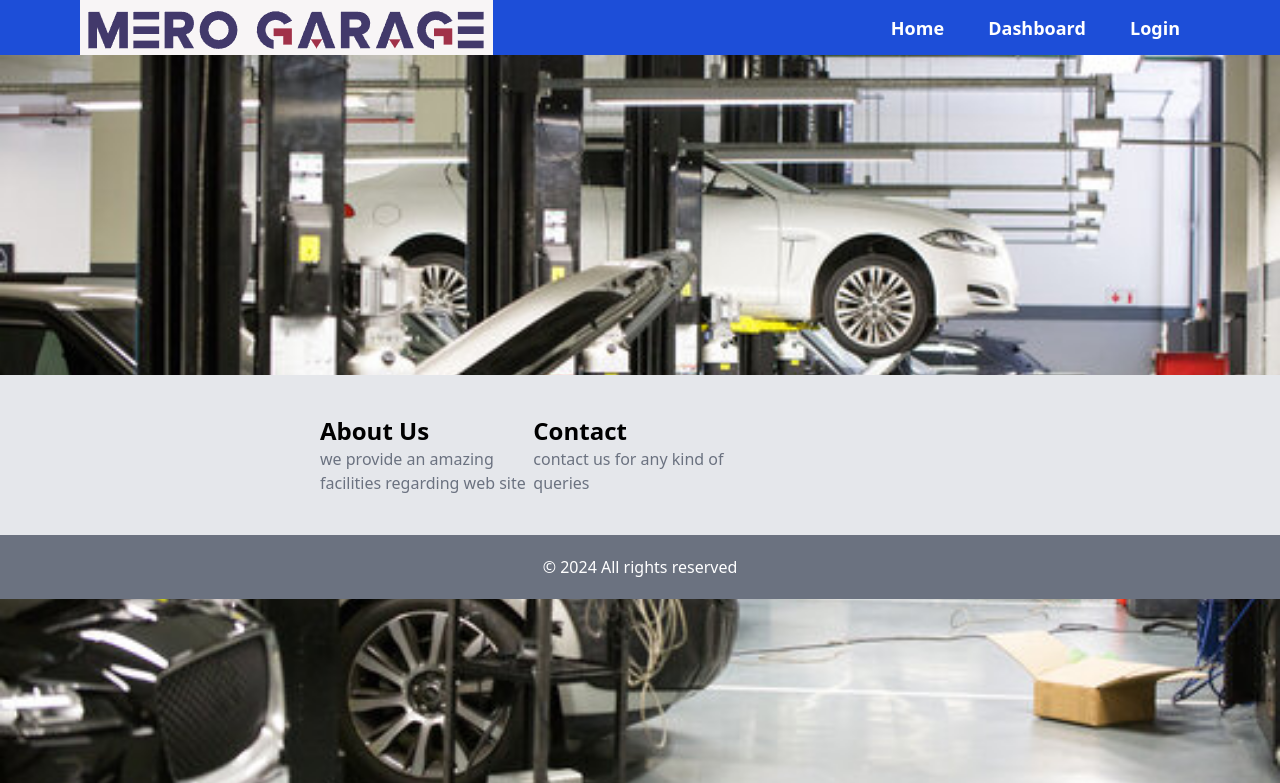
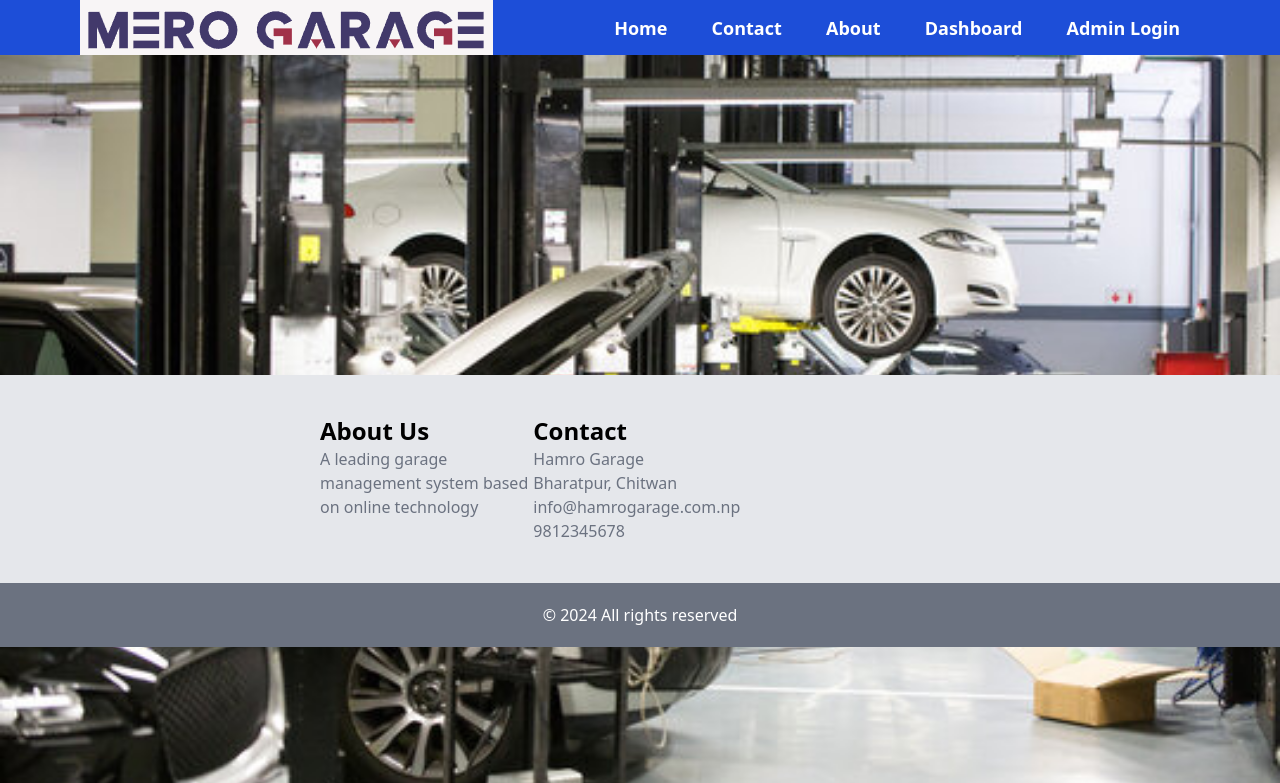
Before and after one commit to KooSL/Garage-Management, a PHP site: page / in a window 1280 px wide. Shown: the top 783 px of the page. Run offline with PHP 8.4, Linux system fonts and the light colour scheme; some libraries are stand-ins or nearby versions.

Commit message:
Add files via upload

```diff
--- a/includes/footer.php
+++ b/includes/footer.php
@@ -3,12 +3,15 @@
         <div class="grid grid-cols-3 gap-15 bg-gray-200 mt-80 py-10 px-80">
             <div>
                 <h1 class="text-2xl font-bold">About Us</h1>
-                <p class="text-gray-500">we provide an amazing facilities regarding web site </p>
+                <p class="text-gray-500">A leading garage management system based on online technology</p>
             </div>
 
             <div>
                 <h1 class="text-2xl font-bold">Contact</h1>
-                <p class="text-gray-500">contact us for any kind of queries</p>
+                <p class="text-gray-500">Hamro Garage</p>
+                <p class="text-gray-500">Bharatpur, Chitwan</p>
+                <p class="text-gray-500">info@hamrogarage.com.np</p>
+                <p class="text-gray-500">9812345678</p>
             </div>
         </div>
 
--- a/includes/header.php
+++ b/includes/header.php
@@ -12,7 +12,9 @@
         <a href="index.php"><img src="image/garage.png" alt=""></a>
         <div>
             <a href="index.php" class="text-lg font-bold text-white px-5">Home</a>
+            <a href="contact.php" class="text-lg font-bold text-white px-5">Contact</a>
+            <a href="about.php" class="text-lg font-bold text-white px-5">About</a>
             <a href="admin/dashboard.php" class="text-lg font-bold text-white px-5">Dashboard</a>
-            <a href="login.php" class="text-lg font-bold text-white px-5">Login</a>
+            <a href="login.php" class="text-lg font-bold text-white px-5">Admin Login</a>
         </div>
     </nav>
```
